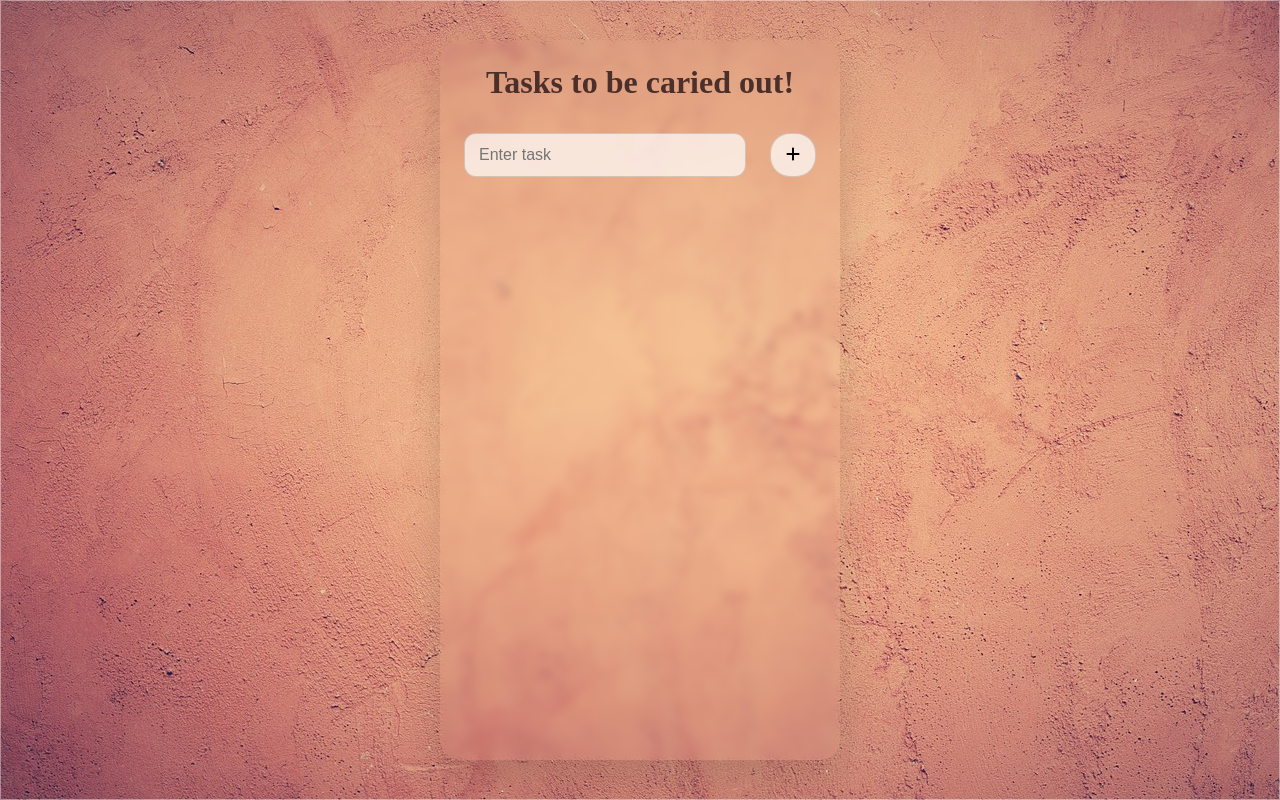
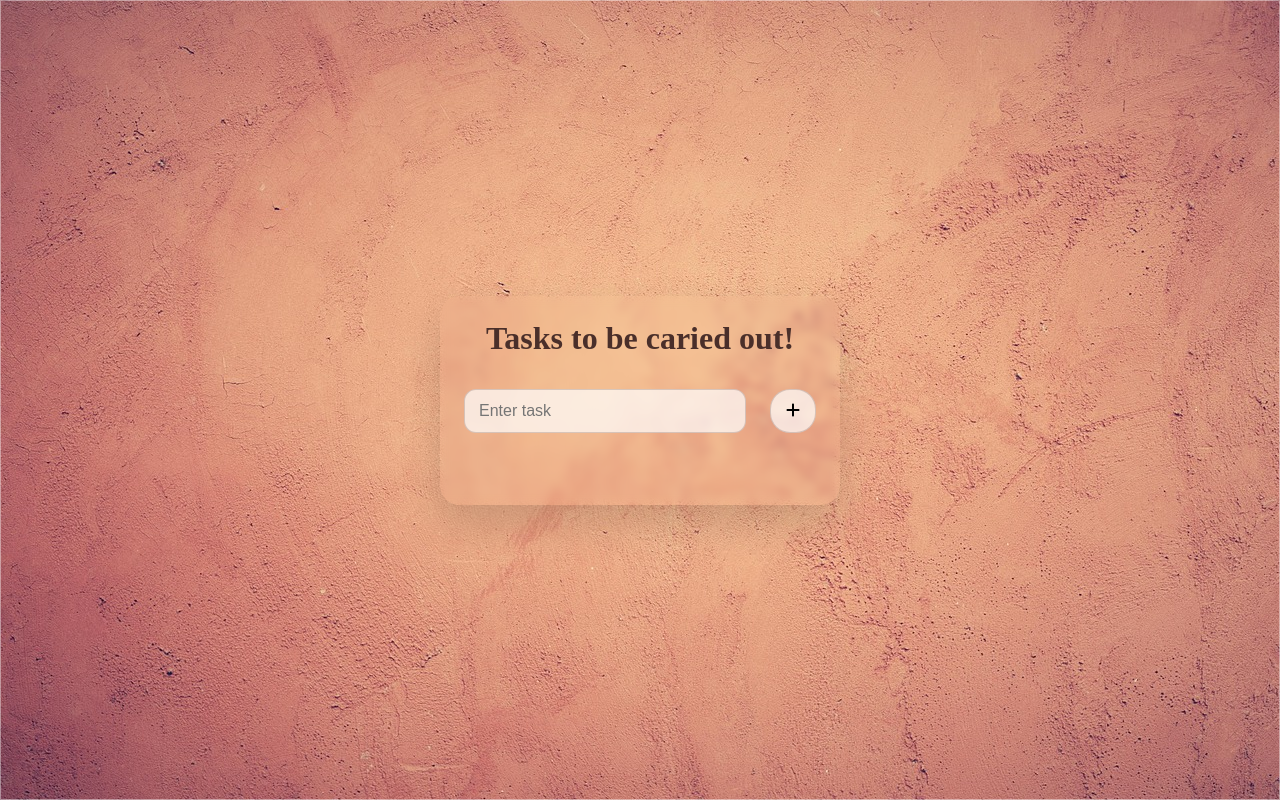
Before and after one commit to SIRBOLU/todo_app, a React (Create React App) app: page /todos in a window 1280 px wide. Built offline with nearby package versions, Linux system fonts and the light colour scheme.

Commit message:
transitions

```diff
--- a/src/components/todoWrapper.css
+++ b/src/components/todoWrapper.css
@@ -12,7 +12,7 @@ body {
   text-align: center;
 }
 .todocover {
-  height: 90vh; /* stays within screen */
+  max-height: 90vh; /* stays within screen */
   width: 400px;
 
   display: flex;
```
